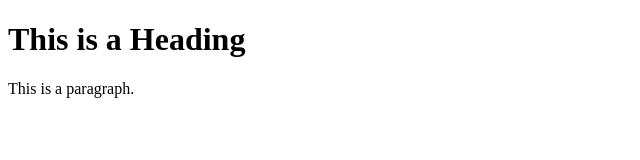
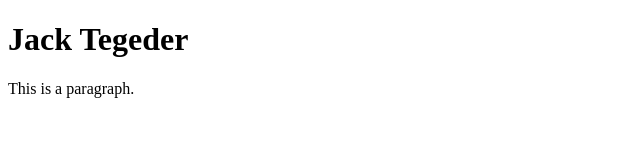
Before and after one commit to Jtegeder/hello-word, a plain HTML site: page index.html in a window 1280 px wide. Shown: the whole page, without its empty margins (0-640 px from the left). Drawn offline with Linux system fonts and the light colour scheme.

Commit message:
add inital file

```diff
--- a/index.html
+++ b/index.html
@@ -5,7 +5,7 @@
 </head>
 <body>
 
-<h1>This is a Heading</h1>
+<h1>Jack Tegeder</h1>
 <p>This is a paragraph.</p>
 
 </body>
```
